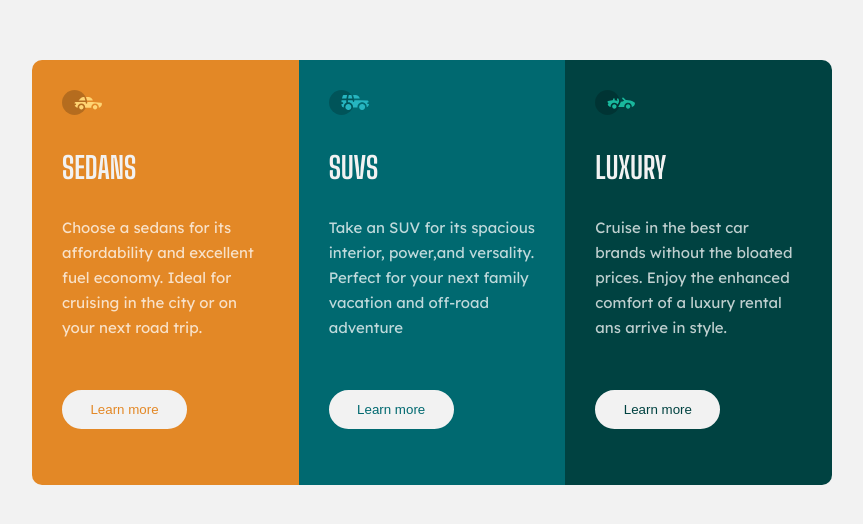
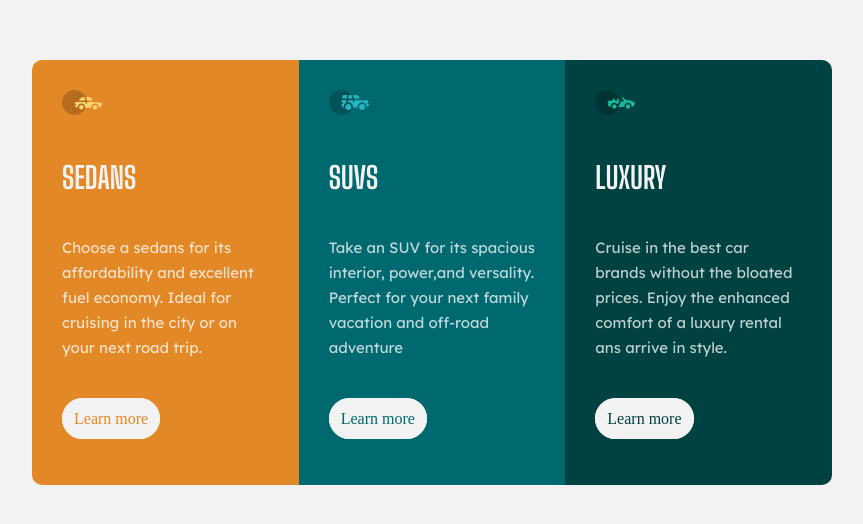
Before and after one commit to Maarti-fr/column-preview-card-component, a plain HTML site: page index.html in a window 1280 px wide. Shown: the part 128-652 px from the top of the page, without its empty margins (208-1071 px from the left). Drawn offline with Linux system fonts and the light colour scheme.

Commit message:
Modification de la balise button en a

```diff
--- a/index.html
+++ b/index.html
@@ -20,19 +20,19 @@
             <img src="images/icon-sedans.svg" alt="icon-sedans">
             <h1>SEDANS</h1>
             <P>Choose a sedans for its affordability and excellent fuel economy. Ideal for cruising in the city or on your next road trip.</P>
-            <button id="orange" class="Learn_more" type="button">Learn more</button>
+            <a href="#" id="orange" class="Learn_more">Learn more</a>
         </div>
         <div class="card_suvs">
             <img src="images/icon-suvs.svg" alt="icon-suvs">
             <h1>SUVS</h1>
             <P>Take an SUV for its spacious interior, power,and versality. Perfect for your next family vacation and off-road adventure</P>
-            <button id="cyan" class="Learn_more" type="button">Learn more</button>
+            <a href="#" id="cyan" class="Learn_more">Learn more</a>
         </div>
         <div class="card_luxury">
             <img src="images/icon-luxury.svg" alt="icon-luxury">
             <h1>LUXURY</h1>
             <P>Cruise in the best car brands without the bloated prices. Enjoy the enhanced comfort of a luxury rental ans arrive in style.</P>
-            <button id="dark_cyan" class="Learn_more" type="button">Learn more</button>
+            <a href="#" id="dark_cyan" class="Learn_more">Learn more</a>
         </div>
     </div>
 </body>
--- a/styles.css
+++ b/styles.css
@@ -69,12 +69,12 @@ body {
 img {
     height: 25px;
     width: auto;
-    margin-bottom: 30px;
+    margin-bottom: 40px;
 }
 
 h1 {
     color: hsl(0, 0%, 95%);
-    margin-bottom: 30px;
+    margin-bottom: 40px;
     font-family: "Big Shoulders Display";
     font-size: 30px;
 }
```
